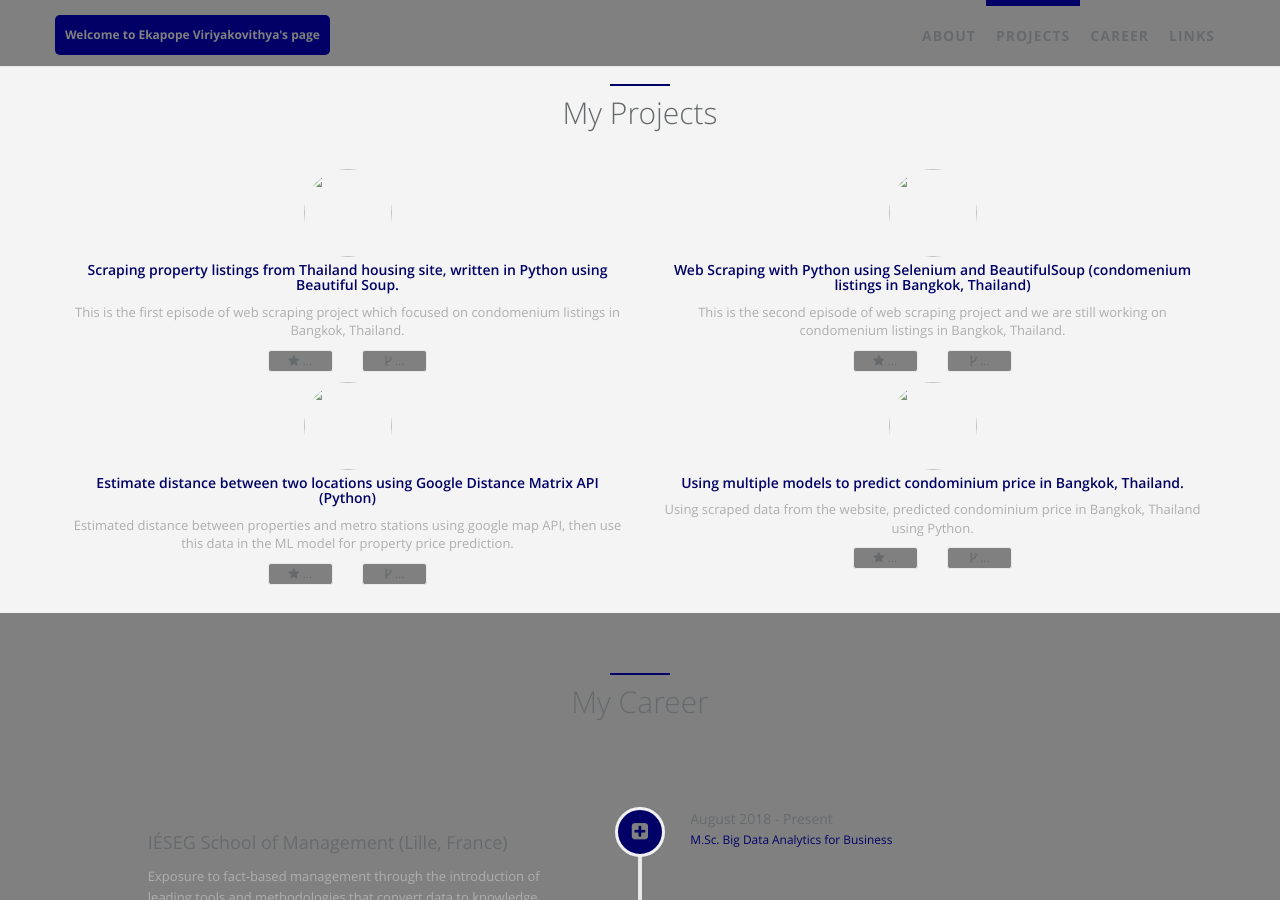
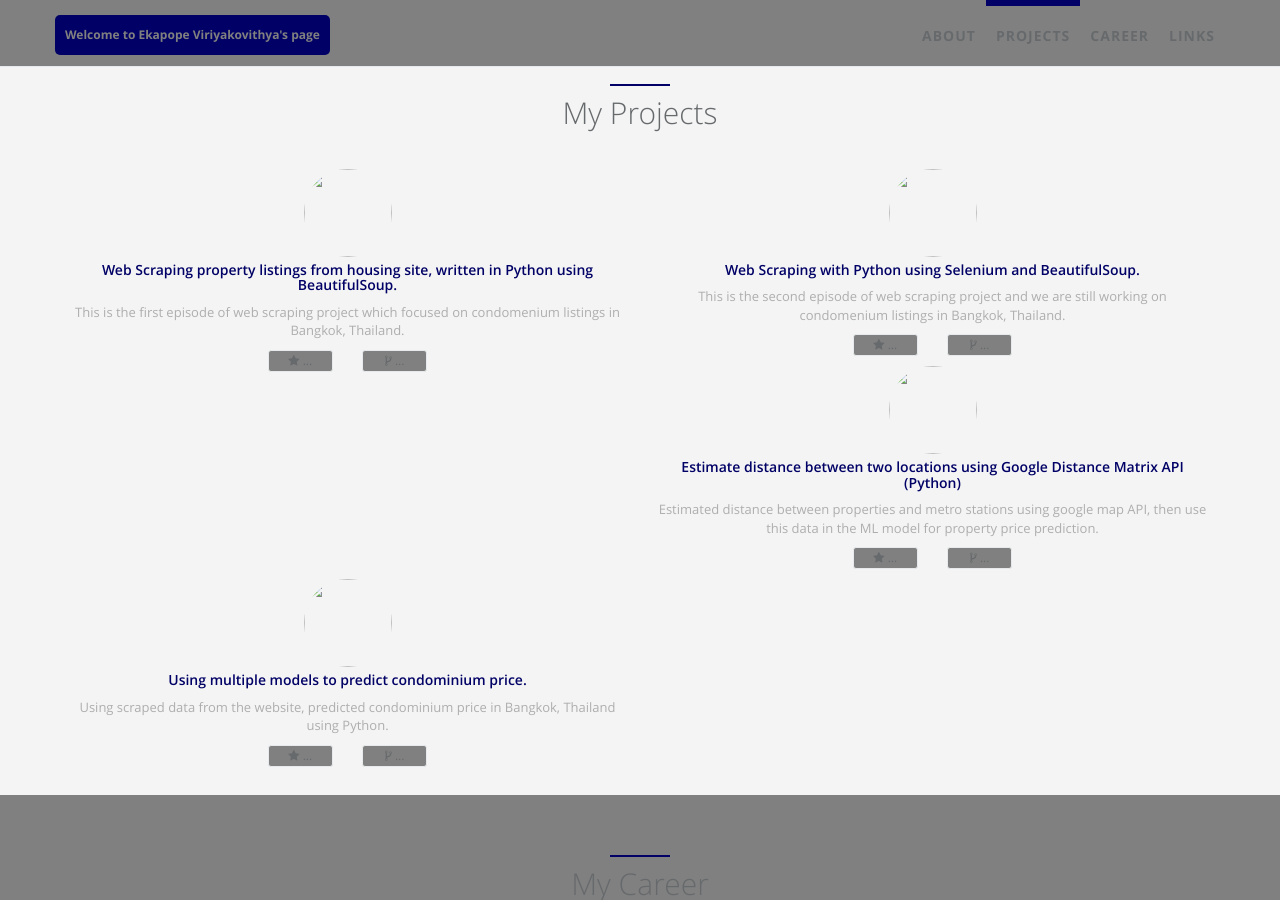
Before and after one commit to ekapope/ekapope.github.io, a Jekyll site: the page built from index.html, in a window 1280 px wide and 900 px high, scrolled down 988 px. Built offline with Jekyll 4.4.1, drawn with Linux system fonts in a browser that asks for light colours.

Commit message:
update banners and project headings

```diff
--- a/_data/index/banners.yml
+++ b/_data/index/banners.yml
@@ -2,8 +2,8 @@
 # Add items for each banner image in the carousel
 #
 # Images are expected to be located in `static/assets/img/`.
-#- src: landing/header_one.jpg
-#  title: first banner image
+- src: landing/header_one.jpg
+  title: first banner image
 
 - src: landing/header_two.jpg
   title: second banner image
--- a/_data/index/projects.yml
+++ b/_data/index/projects.yml
@@ -2,14 +2,14 @@
 # If you don't have language feature(language.yml is empty), ignore "i18n" items
 # Suggest projects' img be located at '/static/assets/img/landing', and edit following img items.
 
-- name: Scraping property listings from Thailand housing site, written in Python using Beautiful Soup.
+- name: Web Scraping property listings from housing site, written in Python using BeautifulSoup.
   i18n: Web Scraping
   gh_user: Ekapope
   repo: Baania-webscraping
   img: #/static/assets/img/landing/jekyll.png
   desc: This is the first episode of web scraping project which focused on condomenium listings in Bangkok, Thailand.
 
-- name: Web Scraping with Python using Selenium and BeautifulSoup (condomenium listings in Bangkok, Thailand)
+- name: Web Scraping with Python using Selenium and BeautifulSoup.
   i18n: Web Scraping
   gh_user: Ekapope
   repo: web-scraping-using-selenium-and-bs4
@@ -24,7 +24,7 @@
   img: #/static/assets/img/landing/jekyll.png
   desc: Estimated distance between properties and metro stations using google map API, then use this data in the ML model for property price prediction.
 
-- name: Using multiple models to predict condominium price in Bangkok, Thailand.
+- name: Using multiple models to predict condominium price.
   i18n: ML
   gh_user: Ekapope
   repo: Using-multiple-models-to-predict-condominium-price-in-Bangkok-Thailand
```
Also changed, not shown: static/assets/img/landing/header_one.jpg.
